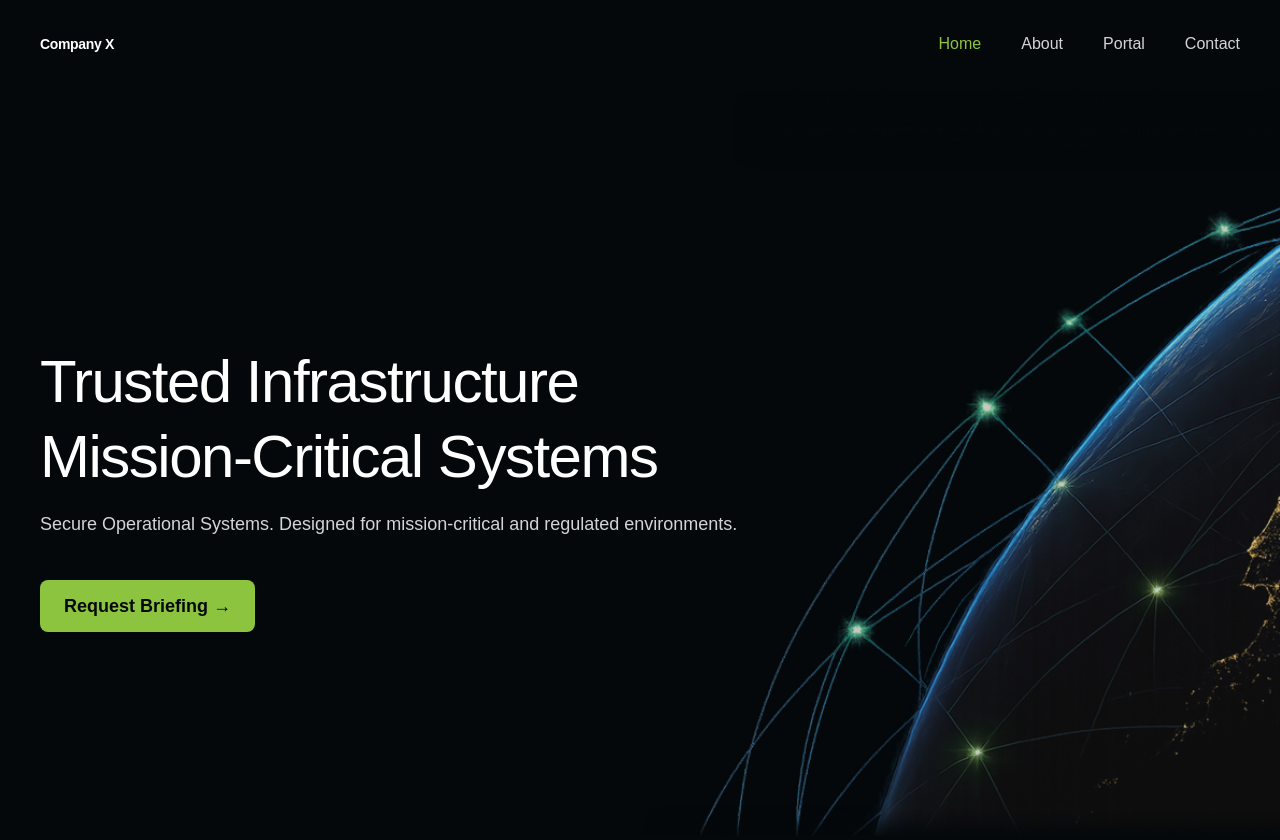
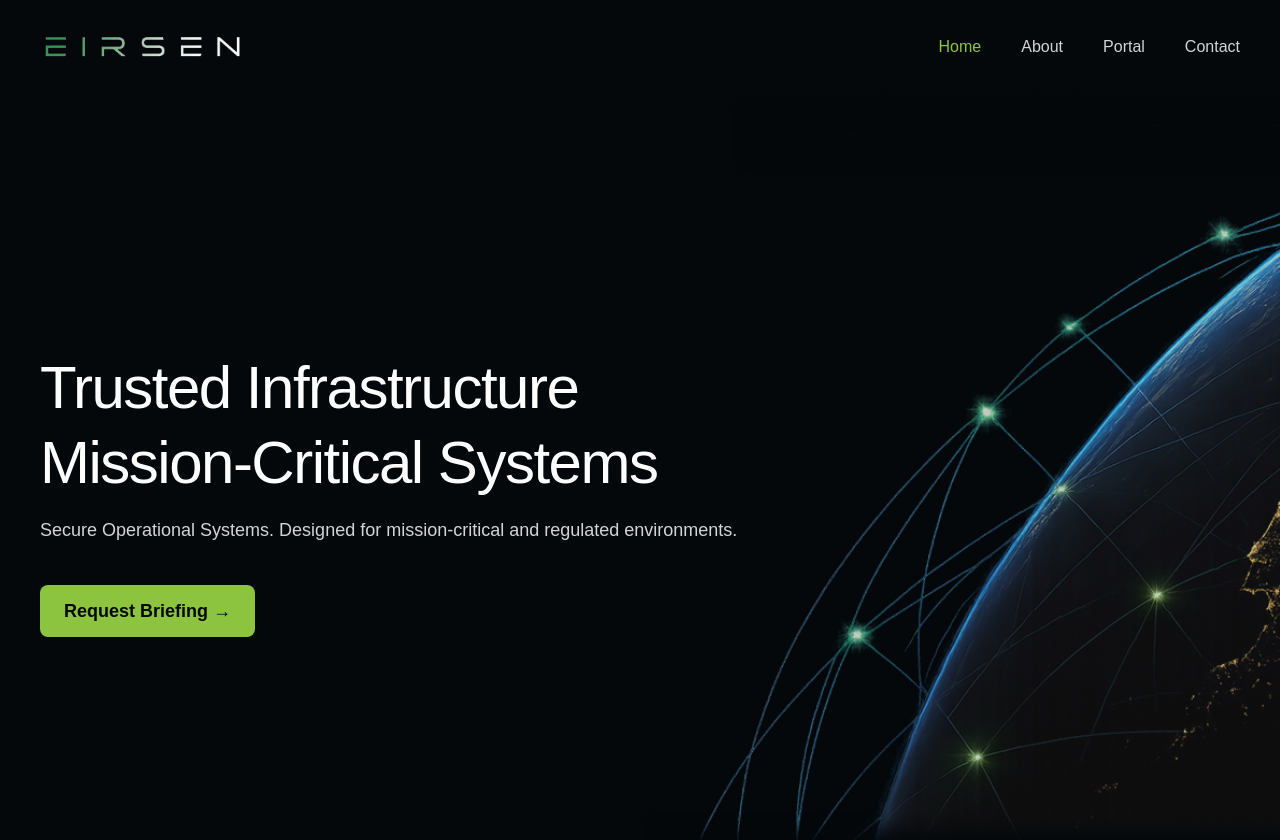
Before and after one commit to JasSturdy/eirsen, a Next.js app: page / in a window 1280 px wide. Shown: the top 840 px of the page. Built offline with nearby package versions, Linux system fonts and the light colour scheme.

Commit message:
change navbar logo
put eirsen logo inside the navbar

```diff
--- a/src/components/navbar.tsx
+++ b/src/components/navbar.tsx
@@ -1,6 +1,7 @@
 "use client";
 
 import { useState } from "react";
+import Image from "next/image";
 import Link from "next/link";
 import { usePathname } from "next/navigation";
 
@@ -22,9 +23,16 @@ export function Navbar() {
     <nav className="flexible top-0 z-50 w-full bg-primary backdrop-blur-md">
       <div className="mx-auto flex max-w-8xl items-center justify-between px-10 py-8">
         {/* Logo */}
-        <span className="text-sm font-semibold tracking-tight text-white">
-          Company X
-        </span>
+        <Link href="/" aria-label="Eirsen home" className="shrink-0">
+          <Image
+            src="/eirsen-logo-v2.png"
+            alt="Eirsen"
+            width={1142}
+            height={160}
+            priority
+            className="h-auto w-40 sm:w-52"
+          />
+        </Link>
 
         {/* Desktop links */}
         <ul className="hidden md:flex items-center gap-10">
```
Also changed, not shown: public/eirsen-logo-v2.png (added), public/eirsen-logo.png (added).
